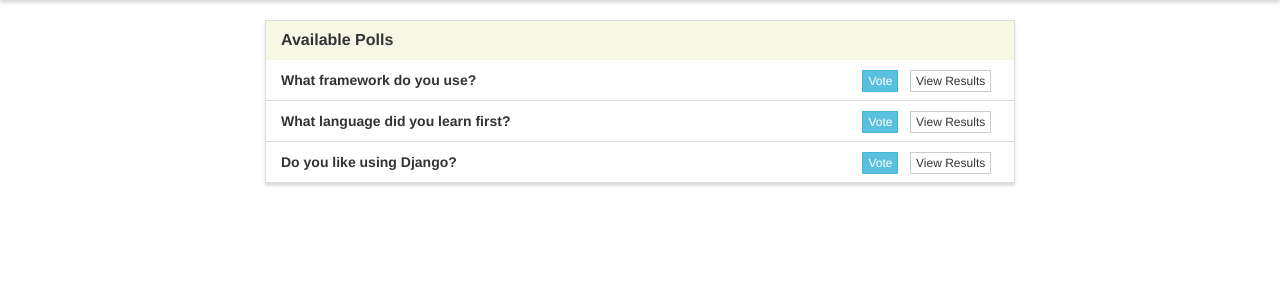
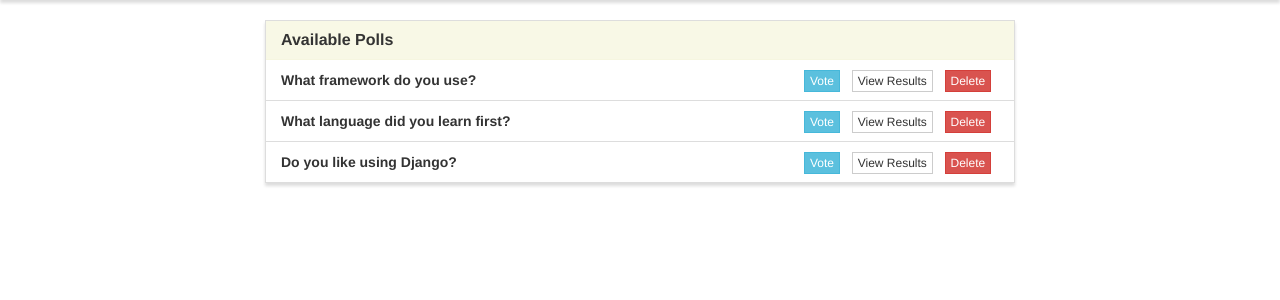
Before and after one commit to fadilarikan/Poll_Project, a Django app: page / in a window 1280 px wide. Shown: the part 52-352 px from the top of the page. Run offline with Django 3.2, Linux system fonts and the light colour scheme; data comes from the database, SQL or seed files in the repository; both versions use the stored data as it was after the commit; some libraries are stand-ins or nearby versions.

Commit message:
added delete button for every question

```diff
--- a/poll/templates/poll/home.html
+++ b/poll/templates/poll/home.html
@@ -17,6 +17,7 @@
                     <span class="pull-right">
                         <a href="{% url 'vote' poll.id %}" class="btn btn-info btn-xs">Vote</a> &nbsp;
                         <a href="{% url 'results' poll.id %}" class="btn btn-default btn-xs">View Results</a> &nbsp;
+                        <a href="{% url 'delete' id=poll.id %}" class="btn btn-danger btn-xs">Delete</a> &nbsp;
                     </span>
                 </li>
                 {% endfor %}
--- a/poll/views.py
+++ b/poll/views.py
@@ -1,4 +1,4 @@
-from django.shortcuts import render,redirect
+from django.shortcuts import render, redirect, get_object_or_404
 from django.http import HttpResponse
 
 from .forms import CreatePollForm
@@ -55,4 +55,9 @@ def results(request,poll_id):
         'poll': poll
     }
     return render(request,'poll/results.html', context)
+
+def delete(request,id):
+    question = Poll.objects.get(id=id)
+    question.delete()
+    return redirect('home')
 # Create your views here.
--- a/poll_project/settings.py
+++ b/poll_project/settings.py
@@ -20,7 +20,7 @@ BASE_DIR = Path(__file__).resolve().parent.parent
 # See https://docs.djangoproject.com/en/3.2/howto/deployment/checklist/
 
 # SECURITY WARNING: keep the secret key used in production secret!
-SECRET_KEY = ''
+SECRET_KEY = 'django-insecure-71e)v!l0r^htx!_u2-i6@h4bs@4g#lkdr^djkwfwob)sjoiq8y'
 
 # SECURITY WARNING: don't run with debug turned on in production!
 DEBUG = True
--- a/poll_project/urls.py
+++ b/poll_project/urls.py
@@ -13,6 +13,7 @@ Including another URLconf
     1. Import the include() function: from django.urls import include, path
     2. Add a URL to urlpatterns:  path('blog/', include('blog.urls'))
 """
+from django.conf.urls import url
 from django.contrib import admin
 from django.urls import path
 
@@ -24,4 +25,5 @@ urlpatterns = [
     path('create/', poll_views.create, name='create'),
     path('results/<poll_id>', poll_views.results, name='results'),
     path('vote/<poll_id>', poll_views.vote, name='vote'),
+    path('delete/<int:id>', poll_views.delete, name='delete')
 ]
```
Also changed, not shown: db.sqlite3.
